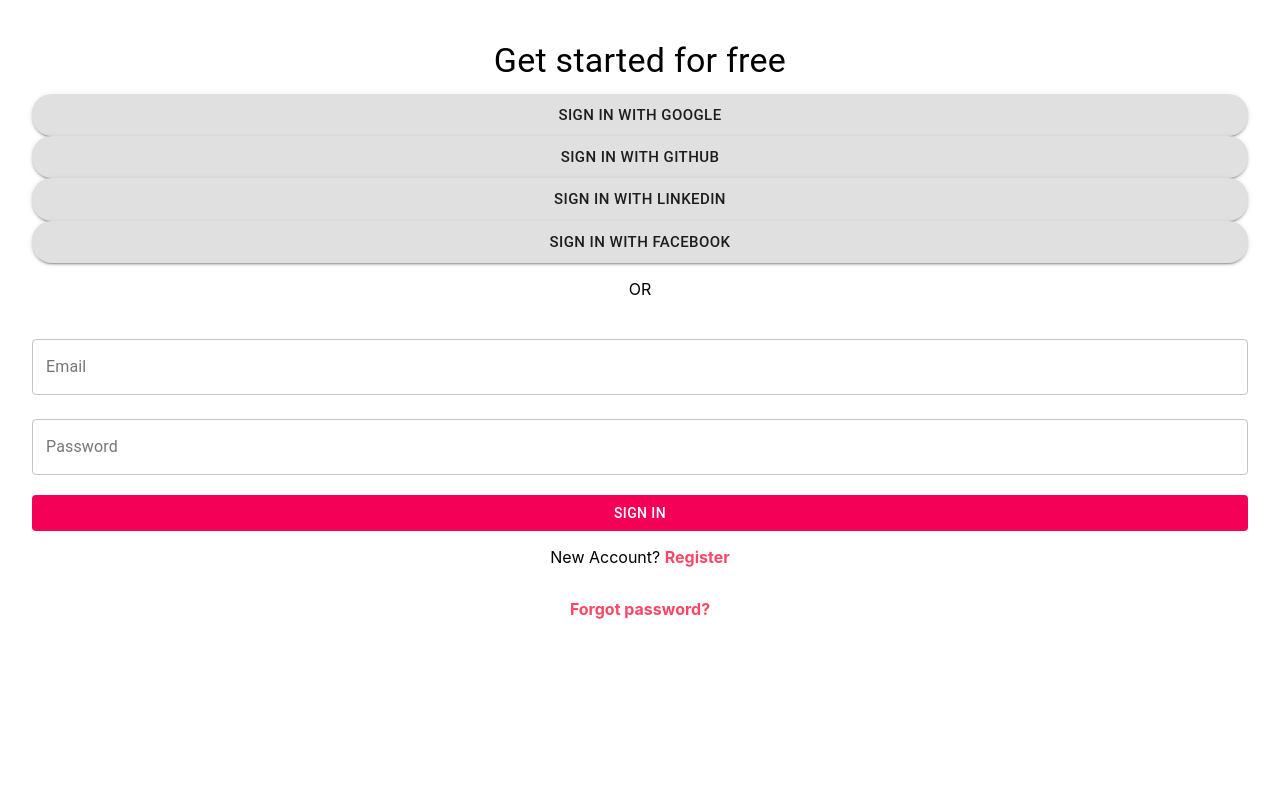
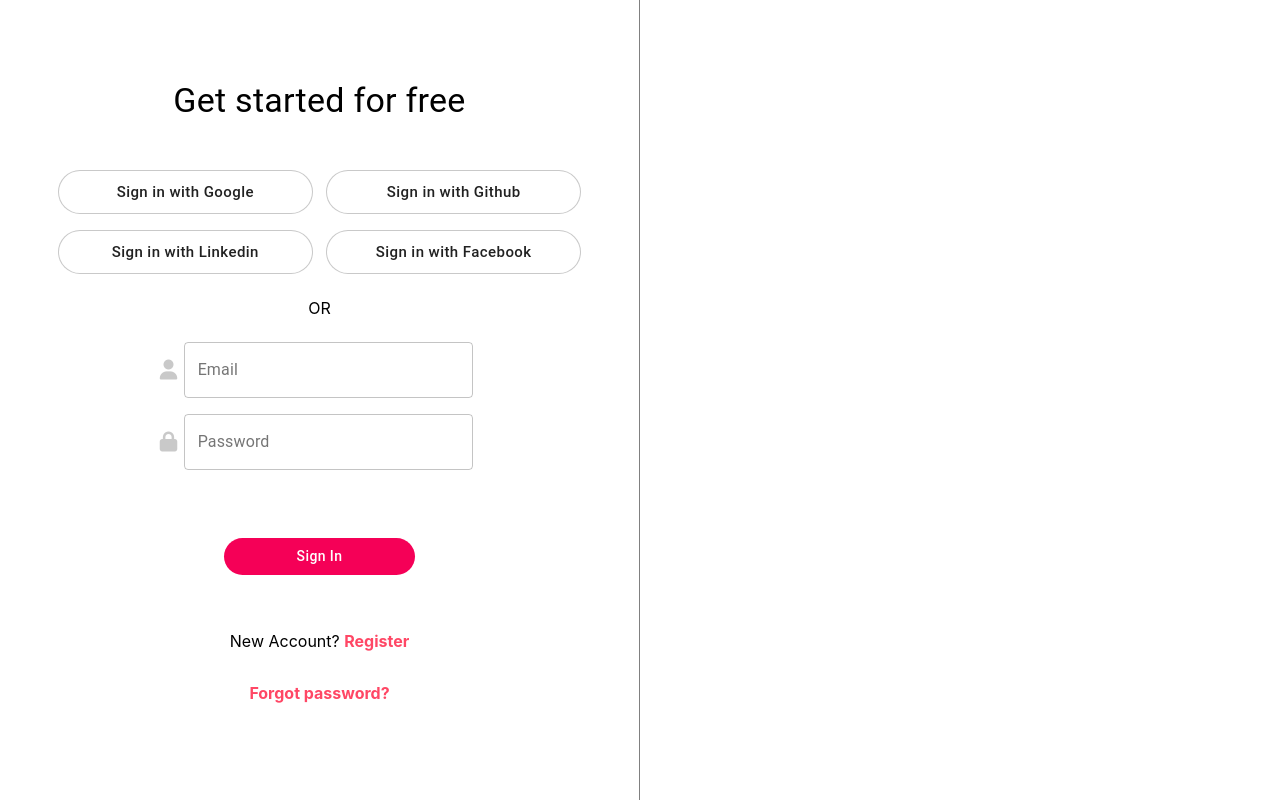
Before and after one commit to 3xen11/neoteric-academy-project, a React (Create React App) app in the folder app/: page / in a window 1280 px wide. Built offline with nearby package versions, Linux system fonts and the light colour scheme.

Commit message:
chore(Signin, register) end of styling

```diff
--- a/app/public/index.html
+++ b/app/public/index.html
@@ -24,7 +24,8 @@
       work correctly both with client-side routing and a non-root public URL.
       Learn how to configure a non-root public URL by running `npm run build`.
     -->
-    <title>React App</title>
+    <script src="https://kit.fontawesome.com/5503681f6e.js" crossorigin="anonymous"></script>
+    <title>Neoteric App Project</title>
   </head>
   <body>
     <noscript>You need to enable JavaScript to run this app.</noscript>
--- a/app/src/Components/Buttons/SigninRegisterButton.tsx
+++ b/app/src/Components/Buttons/SigninRegisterButton.tsx
@@ -1,19 +1,24 @@
+import React, { FC, ReactElement } from 'react';
 //IMPROTS FROM MATERIAL UI
 import Button from '@material-ui/core/Button';
 
+//IMPORTS STYLES
+
+type ChildProps = {
+    ClassName?: string,
+    children?: string,
+}
 
 
 
-
-
-const SigninRegisterButton: React.FC = (props): JSX.Element => {
+const SigninRegisterButton: FC<ChildProps> = (props): JSX.Element => {
 
   return (
     <Button
       variant="contained"
       color="secondary"
       disableElevation
-      className='MuiButton-textSizeMedium'>
+      className={props.ClassName}>
       {props.children}
     </Button>
   )
--- a/app/src/Components/Buttons/SocialSigninRegisterButton.tsx
+++ b/app/src/Components/Buttons/SocialSigninRegisterButton.tsx
@@ -1,18 +1,22 @@
+import React, { FC, ReactElement } from 'react';
 //IMPROTS FROM MATERIAL UI
 import Button from '@material-ui/core/Button';
 
 //IMPORTS STYLES
 
+type ChildProps = {
+    ClassName?: string,
+    children?: string,
+}
 
 
-
-const SocialSigninButton: React.FC = (props): JSX.Element => {
+const SocialSigninButton: FC<ChildProps> = (props): JSX.Element => {
 
     return (
         <Button
+            className={props.ClassName}
             size='large'
-            variant="contained"
-            style={{ borderRadius: '20px' }}>
+            variant="contained">
             {props.children}
         </Button>
     )
--- a/app/src/Pages/SigninRegisterPages/UserSigninForm.tsx
+++ b/app/src/Pages/SigninRegisterPages/UserSigninForm.tsx
@@ -24,18 +24,20 @@ const UserSigninForm: React.FC = (): JSX.Element => {
                 className={styles.HeaderText}>
                     Get started for free
                 </Typography>
-
-                    <SocialSigninButton> Sign in with Google</SocialSigninButton>
-                    <SocialSigninButton> Sign in with Github</SocialSigninButton>
-                    <SocialSigninButton> Sign in with Linkedin</SocialSigninButton>
-                    <SocialSigninButton> Sign in with Facebook</SocialSigninButton>
-
+                <div className={styles.SocialButtonsContainer}>
+                    <SocialSigninButton ClassName={styles['MuiButton-root']}> Sign in with Google</SocialSigninButton>
+                    <SocialSigninButton ClassName={styles['MuiButton-root']}> Sign in with Github</SocialSigninButton>
+                    <SocialSigninButton ClassName={styles['MuiButton-root']}> Sign in with Linkedin</SocialSigninButton>
+                    <SocialSigninButton ClassName={styles['MuiButton-root']}> Sign in with Facebook</SocialSigninButton>
+                </div>
                 <p>OR</p>
 
-                <TextfieldSigninForm LabelText="Email" Type='text' Key='1' ClassName={styles.Textfield}/>
-                <TextfieldSigninForm LabelText="Password" Type='password' Key='2' ClassName={styles.Textfield}/>
+
+                <div className={styles.TextfieldContainer}><i className="fas fa-user"></i><TextfieldSigninForm LabelText="Email" Type='text' Key='1' ClassName={styles.Textfield}/></div>
+                <div className={styles.TextfieldContainer}><i className="fas fa-lock"></i><TextfieldSigninForm LabelText="Password" Type='password' Key='2' ClassName={styles.Textfield}/></div>
+
                 <br/>
-                <SigninRegisterButton>Sign In</SigninRegisterButton>
+               <SigninRegisterButton ClassName={styles.SigninRegisterButton}>Sign In</SigninRegisterButton>
 
 
             <p>New Account? <a href='#'>Register</a></p>
--- /dev/null
+++ b/app/src/Styles/SigninCard.module.scss
@@ -0,0 +1,74 @@
+.container {
+    background-color: white !important;
+    width: 100%;
+    height: 100vh;
+    justify-content: center;
+    align-items: center;
+    display: flex;
+}
+
+.HeaderText {
+    margin: 5vh 0 5vh !important;
+}
+
+.Card {
+    display: none;
+}
+
+.TextfieldContainer {
+    display: flex;
+    // justify-content:flex-start;
+    align-items: center;
+    margin: 2%;
+}
+
+.Input {
+    border-radius: 20px;
+    width: 300px;
+    margin: 2vh auto 0 auto;
+    text-transform: none !important;
+}
+
+.SigninRegisterButton {
+    border-radius: 20px;
+    width: 200px;
+    margin: 20px auto 0 auto;
+    text-transform: none !important;
+}
+
+a {
+    display: block;
+    margin-top: 40px;
+    text-decoration: none;
+    font-weight: bold;
+    color: rgb(255, 71, 101);
+}
+
+
+i {
+    display: flex;
+    color: rgba(128, 128, 128, 0.426);
+    font-size: 20px;
+    margin-right: 15px;
+}
+
+@media screen and (min-width: 1025px) {
+
+    .container {
+        background-color: rgba(148, 148, 148, 0.726) !important;
+    }
+
+    .Card {
+        width: 500px !important;
+        height: 650px !important;
+        border-radius: 50px;
+        background-color: white;
+        display: flex;
+        flex-direction: column;
+        justify-content: center;
+        align-items: center;
+        box-shadow: 4px 4px 14px 1px rgba(0, 0, 0, 0.60);
+    }
+
+
+}
--- a/app/src/Styles/UserSigninForm.module.scss
+++ b/app/src/Styles/UserSigninForm.module.scss
@@ -1,27 +1,128 @@
-.GridContainer{
+.GridContainer {
     width: 95% !important;
-    // background-color: blue;
-    margin:auto !important;
-    height: 100vh;
+    margin: auto !important;
 
-    .HeaderText{
+    .HeaderText {
         margin-top: 5vh !important;
         text-align: center !important;
         align-items: center !important;
     }
 
-    p{
+    .SocialButtonsContainer {
+        display: flex;
+        justify-content: center;
+        flex-direction: column;
+    }
+
+    .MuiButton-root {
+        //social buttons
+        background-color: white;
+        margin-top: 1vh;
+        box-shadow: none;
+        border: 1px solid rgba(128, 128, 128, 0.426);
+        border-radius: 50px;
+        text-transform: none;
+        display: flex;
+    }
+
+
+    p {
+        margin-top: 2vh;
         text-align: center !important;
         align-items: center !important;
     }
 
-    .Textfield{
-        margin: 3vh auto 0 !important;
+    .Textfield {
+        margin: 0 5% !important;
         width: 100% !important;
+        display: flex;
     }
-    a{
+
+    a {
         text-decoration: none;
         font-weight: bold;
         color: rgb(255, 71, 101);
     }
+
+
+
+    .SigninRegisterButton {
+        border-radius: 20px;
+        width: 70%;
+        margin: 7vh auto 10vh auto;
+        text-transform: none !important;
+    }
+
+    .TextfieldContainer {
+        display: flex;
+        // justify-content:flex-start;
+        align-items: center;
+        margin: 2%;
+    }
+
+    i {
+        display: flex;
+        color: rgba(128, 128, 128, 0.426);
+        font-size: 20px;
+    }
+
+    @media screen and (min-width: 500px) {
+        .Textfield {
+            margin: 0 2% !important;
+        }
+
+    }
+
+    @media screen and (min-width: 600px) {
+        .MuiButton-root {
+            width: 70%;
+            margin: 1vh auto;
+            border: 1px solid rgba(128, 128, 128, 0.426);
+            border-radius: 50px;
+            text-transform: none;
+        }
+
+        .TextfieldContainer {
+            margin: 1vh auto !important;
+            width: 50% !important;
+
+        }
+
+        .SigninRegisterButton {
+            width: 30%;
+            margin: 5vh auto 5vh auto;
+        }
+    }
+
+    @media screen and (min-width: 800px) {
+        .SocialButtonsContainer {
+            flex-direction: row;
+            flex-wrap: wrap;
+        }
+
+        .MuiButton-root {
+            //social buttons
+            margin: 1vh 1%;
+            flex-basis: 40%;
+        }
+
+        .HeaderText {
+            margin: 10vh auto 5vh !important;
+            text-align: center !important;
+            align-items: center !important;
+        }
+    }
+
 }
+
+
+@media screen and (min-width: 900px) {
+
+    .GridContainer {
+        width: 50% !important;
+        // background-color: blue;
+        margin: 0 !important;
+        border-right: 1px solid gray;
+        min-height: 100vh;
+    }
+}
```
Also changed, not shown: app/src/Components/Buttons/SwitchForm.tsx (+7 -2 lines), app/src/Components/UI/SigninCard.tsx (added, +15 -0 lines), app/src/Pages/SigninRegisterPages/EmployerSignin.tsx (+21 -12 lines), app/src/Pages/SigninRegisterPages/UserRegisterForm.tsx (+25 -13 lines).
